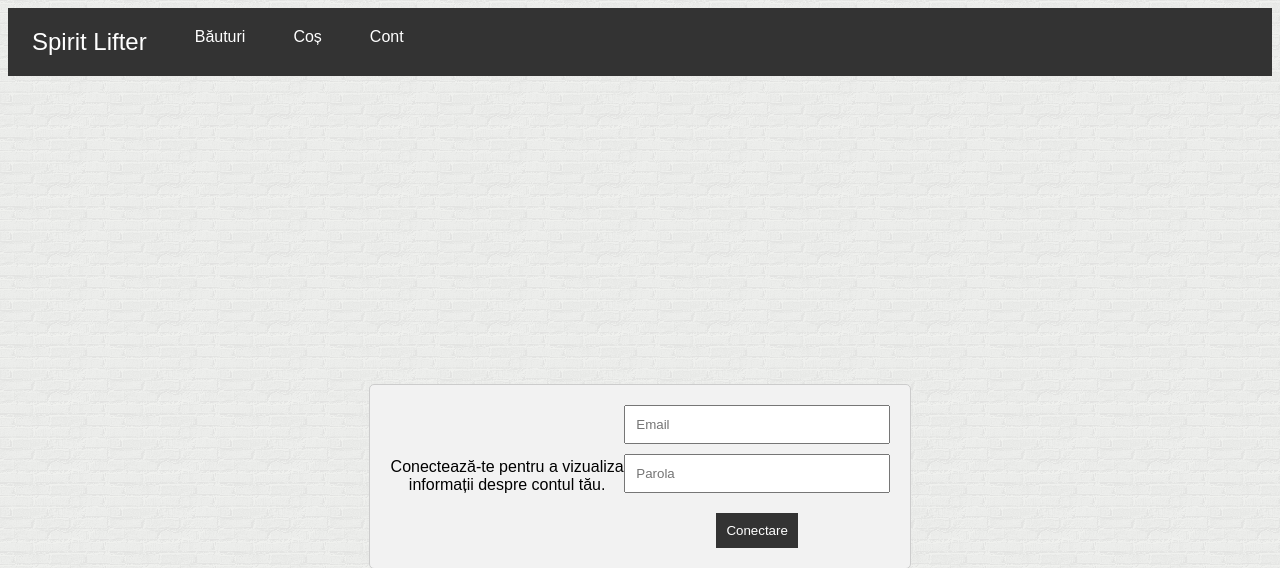
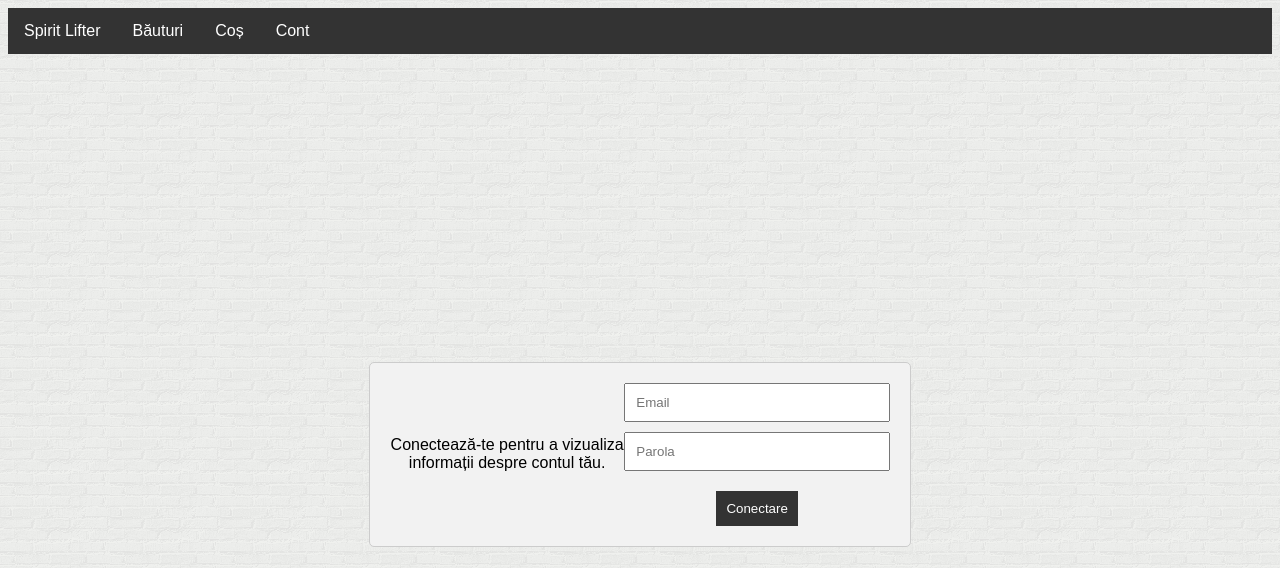
Before and after one commit to andreiilles/Spirit-Lifter, a PHP site: page /login.html in a window 1280 px wide. Shown: the top 568 px of the page. After the commit the page ends 547 px from the top, so only its background shows below. Run offline with PHP 8.4, Linux system fonts and the light colour scheme; some libraries are stand-ins or nearby versions.

Commit message:
fixat dropdown

```diff
--- a/navbar.html
+++ b/navbar.html
@@ -1,6 +1,5 @@
-<div id="navbarDiv">
 <ul>
-        <li class="siteTitle">Spirit Lifter</li>
+    <li><a href="index.html">Spirit Lifter</a></li>
     <li class="dropdown">
         <a href="index.html" class="dropbtn">Băuturi</a>
         <div class="dropdown-content">
@@ -12,4 +11,3 @@
     <li><a href="basket.html">Coș</a></li>
     <li><a href="account.php">Cont</a></li>
 </ul>
-</div>
--- a/script/dropdown.js
+++ /dev/null
@@ -1,6 +0,0 @@
-var dropdownLinks = dropdowns[i].getElementsByClassName("dropdown-content")[0].getElementsByTagName("a");
-      for (var j = 0; j < dropdownLinks.length; j++) {
-      dropdownLinks[j].addEventListener("click", function() {
-        window.location.href = this.href;
-      });
-    }
--- a/styles/navbar.css
+++ b/styles/navbar.css
@@ -1,40 +1,32 @@
-ul
-{
+ul {
     list-style-type: none;
     margin: 0;
     padding: 0;
     overflow: hidden;
     background-color: #333;
-    position: sticky;
-    top: 0;
   }
 
-li
-{
-    float:left;
+  li {
+    float: left;
   }
 
-li a, .dropbtn
-{
-    display:inline-block;
-    color:white;
+  li a, .dropbtn {
+    display: inline-block;
+    color: white;
     text-align: center;
-    padding: 20px 24px;
+    padding: 14px 16px;
     text-decoration: none;
   }
 
-li a:hover, .dropdown:hover .dropbtn
-{
+  li a:hover, .dropdown:hover .dropbtn {
     background-color: red;
   }
 
-li.dropdown
-{
-    display:inline-block;
+  li.dropdown {
+    display: inline-block;
   }
 
-.dropdown-content
-{
+  .dropdown-content {
     display: none;
     position: absolute;
     background-color: #f9f9f9;
@@ -43,31 +35,16 @@ li.dropdown
     z-index: 1;
   }
 
-.dropdown-content a
-{
-    color:black;
+  .dropdown-content a {
+    color: black;
     padding: 12px 16px;
     text-decoration: none;
     display: block;
     text-align: left;
   }
 
-.dropdown-content a:hover
-{
-    background-color: #f1f1f1;
+  .dropdown-content a:hover {background-color: #f1f1f1;}
+
+  .dropdown:hover .dropdown-content {
+    display: block;
   }
-
-.dropdown:hover .dropdown-content
-{
-    display:block;
-}
-
-.siteTitle
-{
-    display:inline-block;
-    color:white;
-    text-align: center;
-    padding: 20px 24px;
-    text-decoration: none;
-    font-size: 24px;
-}
```
Also changed, not shown: index.html (+15 -8 lines). Lines whose indentation alone changed are shown as unchanged.
